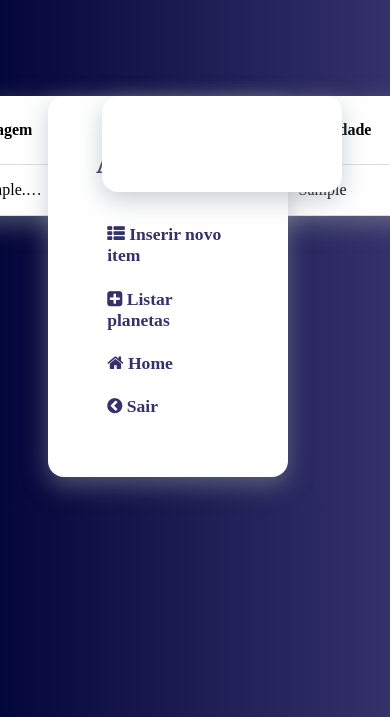
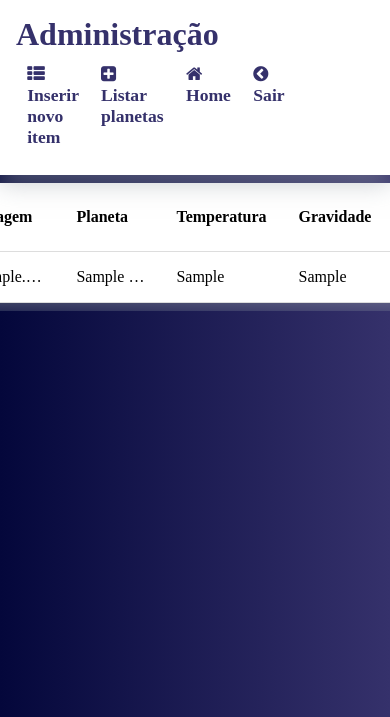
Before and after one commit to ProjetoFinal-Mod01-Blue/catalogoEntreAsEstrelas, a Flask app: page /adm in a window 390 px wide. Shown: the top 717 px of the page. Run offline with Flask 2, Linux system fonts and the light colour scheme; tables that the repository leaves empty hold one stand-in row (values such as "Sample post"); some web fonts are replaced.

Commit message:
Dara- responsivo

```diff
--- /dev/null
+++ b/static/css/responsive.css
@@ -0,0 +1,43 @@
+/* -------------------------- Página ADM----------------------------- */
+@media screen and (max-width: 1682px){
+    aside#right{
+      display: none;
+    }
+
+    aside#left{
+      display: flex;
+      flex-wrap: wrap;
+      align-items: center;
+      width: 100%;
+      padding: 1rem;
+      left: 0;
+      top: 0;
+      border-radius: 0;
+      position: relative;
+    }
+
+    aside#left h1{
+      margin-right: auto;
+    }
+
+    aside#left ul{
+      display: flex;
+      padding: 0;
+      margin-right: 5rem;
+    }
+
+    form{
+      width: 100%;
+    }
+    article#new{
+      padding: 2%;
+    }
+
+    article#lista{
+      padding: 2%;
+    }
+
+    article#lista table{
+      width: 100%;
+    }
+  }
--- a/templates/adm.html
+++ b/templates/adm.html
@@ -6,6 +6,7 @@
     <meta http-equiv="X-UA-Compatible" content="IE=edge">
     <meta name="viewport" content="width=device-width, initial-scale=1.0">
     <link rel="stylesheet" href="../static/css/adm.css">
+    <link rel="stylesheet" href="/static/css/responsive.css">
     <link rel="stylesheet" href="https://stackpath.bootstrapcdn.com/font-awesome/4.7.0/css/font-awesome.min.css">
     <title>Catálago| Adm</title>
 </head>
```
